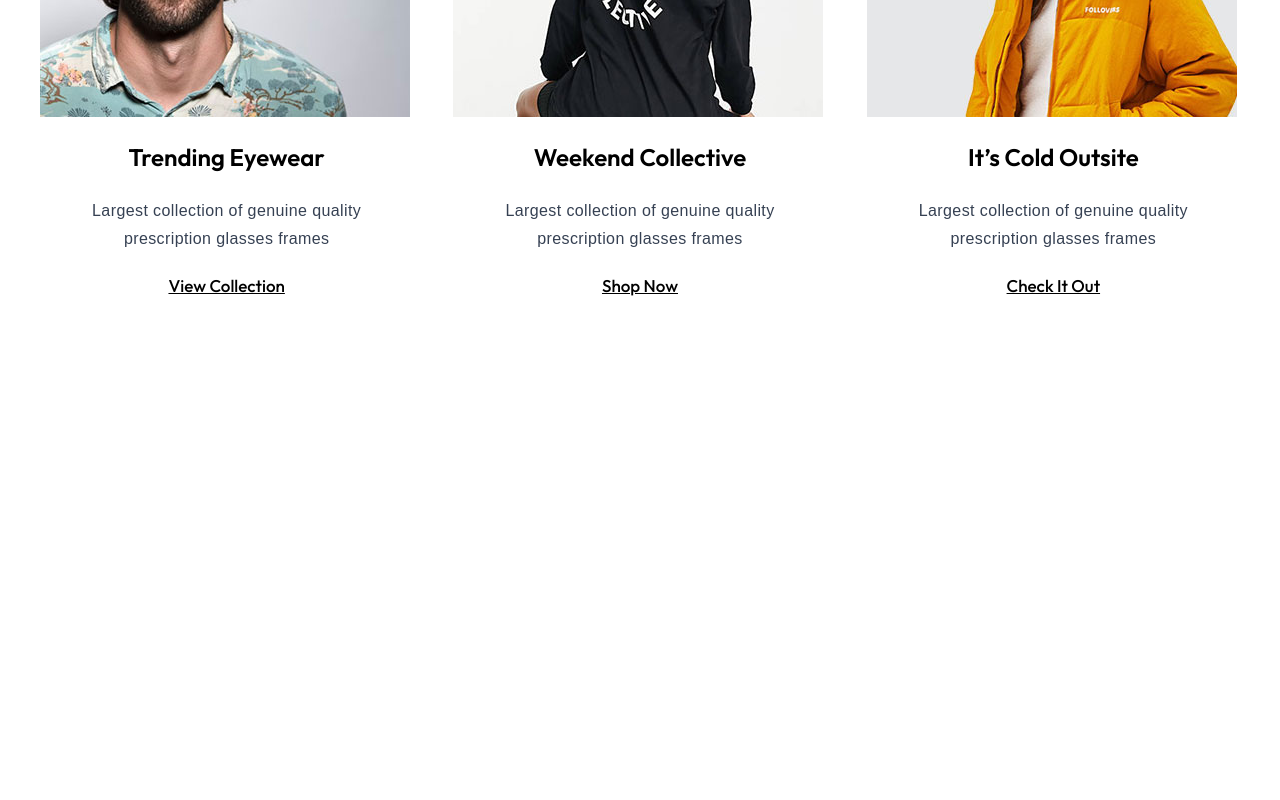
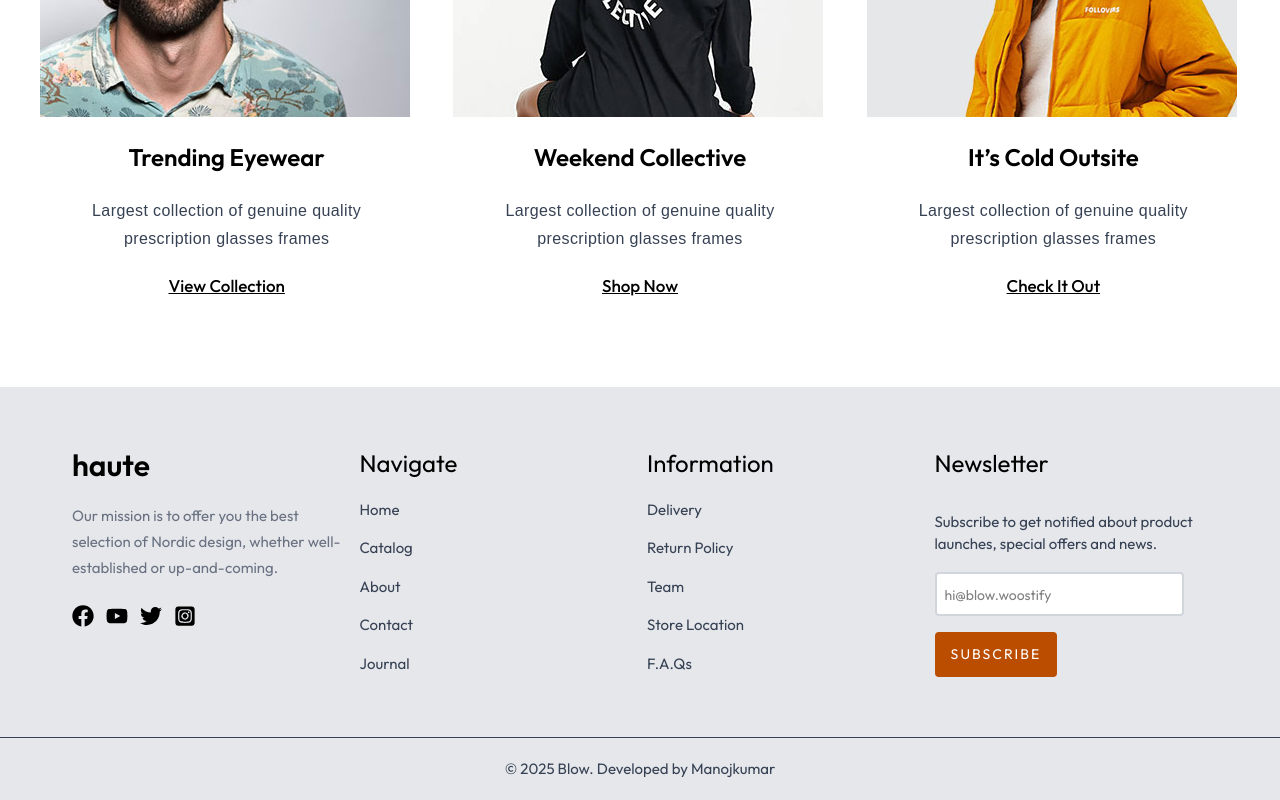
Before and after one commit to Manojkumar-0622/E-commerce, a React (Vite) app in the folder client/: page / in a window 1280 px wide. Shown: the part 4335-5135 px from the top of the page. Before the commit the page ends 4674 px from the top, so only its background shows below. Built offline with nearby package versions, Linux system fonts and the light colour scheme.

Commit message:
foolter complited

```diff
--- /dev/null
+++ b/client/src/pages/Footer.jsx
@@ -0,0 +1,68 @@
+import React from 'react'
+import { FaFacebook ,FaYoutube, FaTwitter} from "react-icons/fa";
+import { FaSquareInstagram } from "react-icons/fa6";
+
+
+const Footer = () => {
+  return (
+    <div
+        className='mt-12'>
+        <div className='flex bg-gray-200 px-18 gap-3.5 py-15'>
+            <div className='flex-1'>
+                <div
+                    className='text-3xl mb-5 font-semibold'>haute</div>
+                <div
+                    className='text-gray-500 text-[15px] leading-6.5'>Our mission is to offer you the best selection of Nordic design, whether well-established or up-and-coming.</div>
+                <div
+                    className='flex gap-3 mt-6'>
+                    <FaFacebook className='size-5.5 cursor-pointer'/>
+                    <FaYoutube className='size-5.5 cursor-pointer'/>
+                    <FaTwitter className='size-5.5 cursor-pointer'/>
+                    <FaSquareInstagram className='size-5.5 cursor-pointer'/>
+                </div>
+            </div>
+            <div className='flex-1'>
+                <div
+                    className='text-2xl'>Navigate</div>
+                <ul
+                    className='mt-5 text-[15px] space-y-4 text-gray-700'>
+                    <li><a href="#">Home</a></li>
+                    <li><a href="#">Catalog</a></li>
+                    <li><a href="#">About</a></li>
+                    <li><a href="#">Contact</a></li>
+                    <li><a href="#">Journal</a></li>
+                </ul>
+            </div>
+            <div className='flex-1'>
+                <div
+                    className='text-2xl'>Information</div>
+                <ul
+                    className='mt-5 text-[15px] space-y-4 text-gray-700'>
+                    <li><a href="#">Delivery</a></li>
+                    <li><a href="#">Return Policy</a></li>
+                    <li><a href="#">Team</a></li>
+                    <li><a href="#">Store Location</a></li>
+                    <li><a href="#">F.A.Qs</a></li>
+                </ul>
+            </div>
+            <div className='flex-1'>
+                <div
+                    className='text-2xl'>Newsletter</div>
+                <div
+                    className='mt-8 text-gray-700 text-[15px]'>Subscribe to get notified about product launches, special offers and news.</div>
+                <input
+                    className='border-2 border-gray-300 my-4 outline-0 px-2 py-2 rounded bg-white placeholder:text-sm '
+                    type="text"
+                    placeholder='hi@blow.woostify' />
+                <button
+                    className='text-[14px] tracking-[2px] py-3 px-4 rounded bg-amber-700 text-white transition duration-300 hover:bg-orange-600 cursor-pointer'>SUBSCRIBE</button>
+            </div>
+        </div>
+        <div className='bg-gray-200 text-[15px] text-gray-700 border-t px-18 gap-3.5 py-5 text-center'>
+            © 2025 Blow. Developed by Manojkumar
+        </div>
+    </div>
+  )
+}
+
+export default Footer
--- a/client/src/pages/Layout.jsx
+++ b/client/src/pages/Layout.jsx
@@ -1,6 +1,7 @@
 import React, { useState } from 'react'
 import Navbar from './Navbar'
 import { Outlet } from 'react-router-dom'
+import Footer from './Footer';
 
 const Layout = () => {
 
@@ -13,6 +14,7 @@ const Layout = () => {
       <Navbar SetSearch={SetSearch}
               search={search}/>
       <Outlet context={{ search }}/>
+      <Footer />
     </>
   )
 }
```
